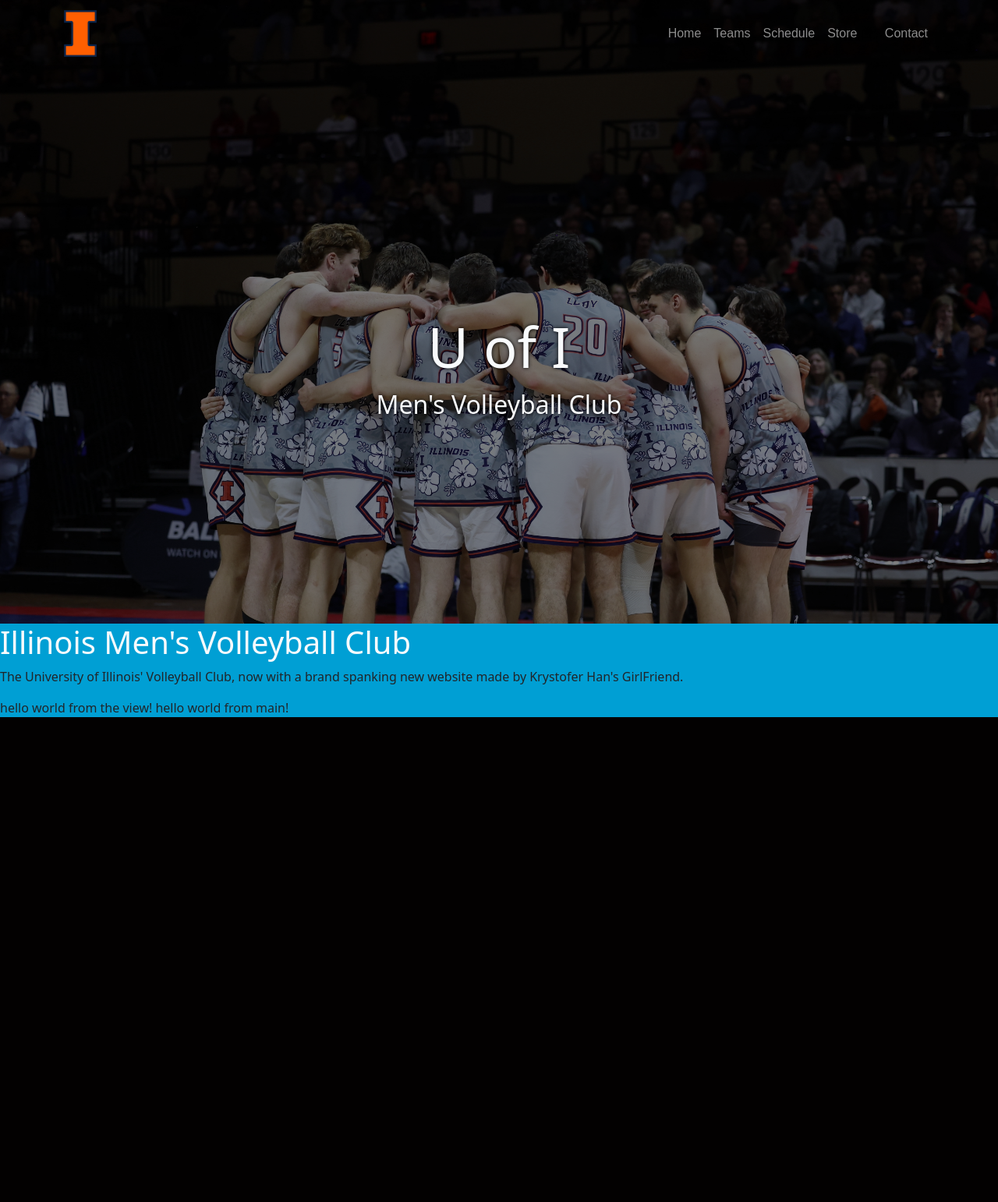
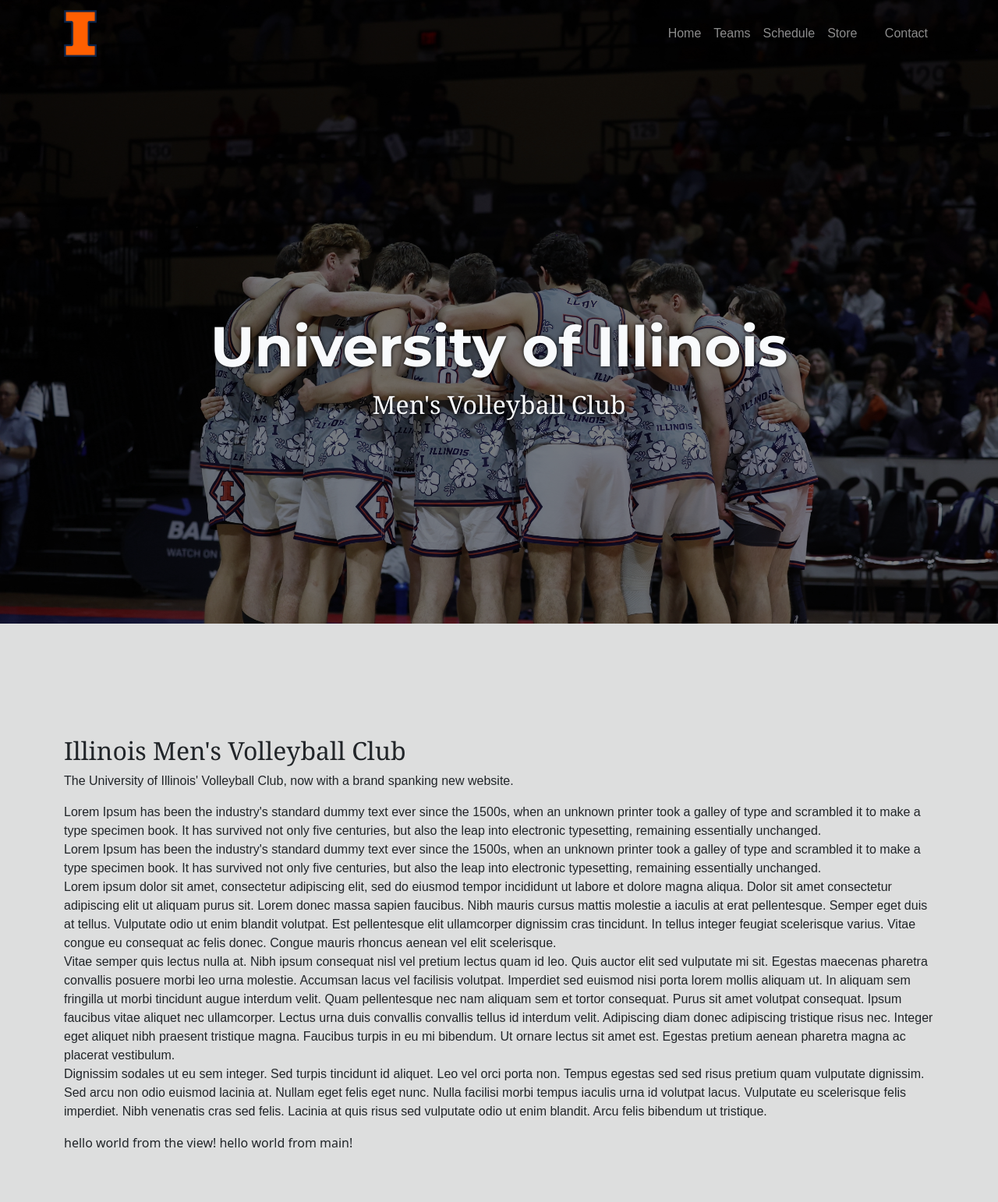
Before and after one commit to alaynali/imvb-web, a Django app: page / in a window 1280 px wide. Shown: the whole page at 78% size. Before the commit the page ends 920 px from the top, so only its background shows below. Run offline with Django 4.2, Linux system fonts and the light colour scheme; some libraries are stand-ins or nearby versions; some web fonts are replaced.

Commit message:
migrations + pycache + misc

```diff
--- a/home/templates/home/home.html
+++ b/home/templates/home/home.html
@@ -10,7 +10,7 @@ Homepage
 <html lang="en">
     <style>
         body {
-            background-color: rgb(0, 159, 212)
+            background-color: #DDDEDE
         }
     </style>
     <body>
@@ -21,15 +21,27 @@ Homepage
         <section class="container-fluid section bgimage" id="home">
             <div class="row">
                 <div class="col-lg-12 col-md-12 col-sm-12 cos-xs-12 hero_text">
-                    <h2 class="hero_title">U of I</h2>
-                    <p class="hero_desc">Men's Volleyball Club</p>
+                    <h2 class="hero_title title">University of Illinois</h2>
+                    <p class="hero_desc heading">Men's Volleyball Club</p>
                 </div>
             </div>
         </section>
-        <h1 style="color: rgb(248,250,252)">Illinois Men's Volleyball Club</h1>
-        <p>The University of Illinois' Volleyball Club, now with a
-        brand spanking new website made by Krystofer Han's GirlFriend.
-        </p>
+        <section class="container section" id="about">
+            <div class="row mt-3">
+                <h2 class="heading">Illinois Men's Volleyball Club</h1>
+                <p class="text">The University of Illinois' Volleyball Club, now with a
+                brand spanking new website.
+                </p>
+                <p class="text"> Lorem Ipsum has been the industry's standard dummy text ever since the 1500s, when an unknown printer took a galley of type and scrambled it to make a type specimen book. It has survived not only five centuries, but also the leap into electronic typesetting, remaining essentially unchanged.<br>
+                    Lorem Ipsum has been the industry's standard dummy text ever since the 1500s, when an unknown printer took a galley of type and scrambled it to make a type specimen book. It has survived not only five centuries, but also the leap into electronic typesetting, remaining essentially unchanged.<br>
+                    Lorem ipsum dolor sit amet, consectetur adipiscing elit, sed do eiusmod tempor incididunt ut labore et dolore magna aliqua. Dolor sit amet consectetur adipiscing elit ut aliquam purus sit. Lorem donec massa sapien faucibus. Nibh mauris cursus mattis molestie a iaculis at erat pellentesque. Semper eget duis at tellus. Vulputate odio ut enim blandit volutpat. Est pellentesque elit ullamcorper dignissim cras tincidunt. In tellus integer feugiat scelerisque varius. Vitae congue eu consequat ac felis donec. Congue mauris rhoncus aenean vel elit scelerisque.<br>
+                    Vitae semper quis lectus nulla at. Nibh ipsum consequat nisl vel pretium lectus quam id leo. Quis auctor elit sed vulputate mi sit. Egestas maecenas pharetra convallis posuere morbi leo urna molestie. Accumsan lacus vel facilisis volutpat. Imperdiet sed euismod nisi porta lorem mollis aliquam ut. In aliquam sem fringilla ut morbi tincidunt augue interdum velit. Quam pellentesque nec nam aliquam sem et tortor consequat. Purus sit amet volutpat consequat. Ipsum faucibus vitae aliquet nec ullamcorper. Lectus urna duis convallis convallis tellus id interdum velit. Adipiscing diam donec adipiscing tristique risus nec. Integer eget aliquet nibh praesent tristique magna. Faucibus turpis in eu mi bibendum. Ut ornare lectus sit amet est. Egestas pretium aenean pharetra magna ac placerat vestibulum.<br>
+                    Dignissim sodales ut eu sem integer. Sed turpis tincidunt id aliquet. Leo vel orci porta non. Tempus egestas sed sed risus pretium quam vulputate dignissim. Sed arcu non odio euismod lacinia at. Nullam eget felis eget nunc. Nulla facilisi morbi tempus iaculis urna id volutpat lacus. Vulputate eu scelerisque felis imperdiet. Nibh venenatis cras sed felis. Lacinia at quis risus sed vulputate odio ut enim blandit. Arcu felis bibendum ut tristique.
+
+
+                </p>
+            </div>
+
     </body>
 </html>
 {{h}}
--- a/static/style.css
+++ b/static/style.css
@@ -120,6 +120,7 @@ white:
     font-style: normal;
 }
 
+/* override hyperlink <a> tag*/
 a {
     color: #13294B;
     text-decoration: none;
@@ -130,3 +131,8 @@ a:hover {
     text-decoration:none;
     cursor:pointer;
 }
+
+/* Solid border */
+hr.solid {
+    border-top: 3px solid #bbb;
+  }
```
Also changed, not shown: db.sqlite3, roster/migrations/0004_player_image.py (added), roster/migrations/0005_player_height_player_number.py (added), roster/migrations/0006_alter_player_major.py (added), schedule/migrations/0008_tournament_image.py (added).
